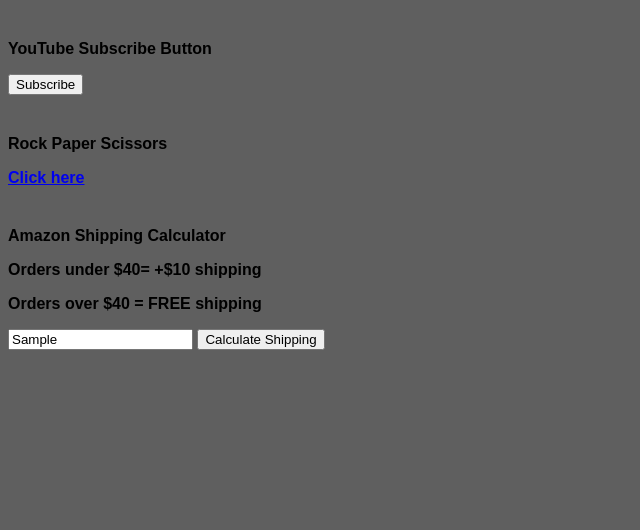
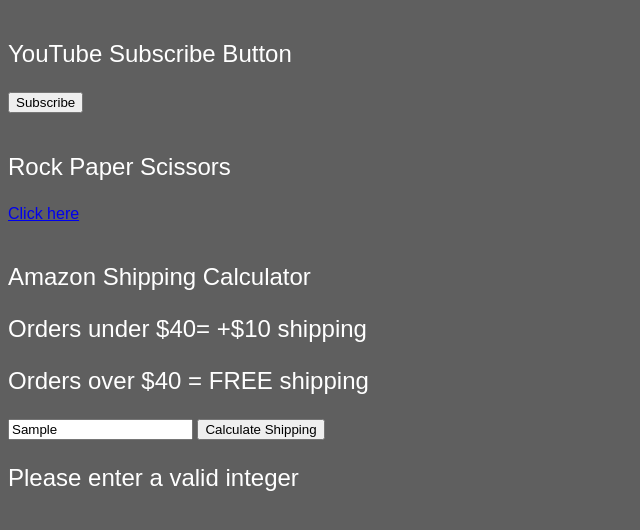
Before and after one commit to hoangtuan0201/jsLearn, a plain HTML site: page 09-dom/DOM.project.html in a window 1280 px wide. Both pictures are taken after typing "Sample" into the empty fields and a click on the button "Calculate Shipping". Shown: the whole page, without its empty margins (0-640 px from the left). Drawn offline with Linux system fonts and the light colour scheme.

Commit message:
DOM project 100%

```diff
--- a/09-dom/DOM.project.html
+++ b/09-dom/DOM.project.html
@@ -7,19 +7,22 @@
         body {
             background-color: #5f5f5f;
 			font-family: Arial, sans-serif;
-			font-weight:bold;
+            color: white;
         }
 		div {
 			margin-top: 40px;
 			margin-bottom: 40px;
 		}
+        p {
+            font-size: 24px;
+        }
 	</style>
 </head>
 <body>
     <div class="container1">
 		<p>YouTube Subscribe Button</p>
 		<button class="subscribe" onclick="
-		 	subscribe(); // subscribe and subscribed
+		 	subscribe(); //subscribe and subscribed
 		">Subscribe</button>
 	</div>
 
@@ -32,11 +35,36 @@
         <p>Amazon Shipping Calculator</p>
 		<p>Orders under $40= +$10 shipping</p>
 		<p>Orders over $40 = FREE shipping</p>
-		<input placeholder="Cost of order" class="js-cost-input">
-			<button class="calculate-shipping">Calculate Shipping</button>
+		<input placeholder="Cost of order" class="js-cost-input" onkeydown="listenEnter(event)
+
+		// if you want to count shipping cost constantly use oninput">
+			<button class="calculate-shipping" onclick="calculateTotal()">
+				Calculate Shipping
+			</button>
+		<p class="total-cost"></p>
     </div>
 
 	<script>
+		function listenEnter(event) {
+            if (event.key ==='Enter') { // event should be parameter in function call
+                calculateTotal();
+            }
+		}
+		function calculateTotal() {
+            const costInput = document.querySelector('.js-cost-input');
+            let cost = Number(costInput.value);
+            if (!Number.isInteger(Number(cost))) {
+                document.querySelector('.total-cost').innerHTML = 'Please enter a valid integer';
+                return;
+            }
+			if (cost <40) {
+                cost = cost+10;
+                document.querySelector('.total-cost').innerHTML = `$${cost}`
+			}else {
+                document.querySelector('.total-cost').innerHTML =`$${cost} and FREE SHIPPING`;
+			}
+
+		}
 		function subscribe() {
             const buttonElement = document.querySelector('.subscribe');
             if (buttonElement.innerHTML === 'Subscribe') {
@@ -45,7 +73,6 @@
                 buttonElement.innerHTML = 'Subscribe'
             }
 		}
-
 	</script>
 
 </body>
```
